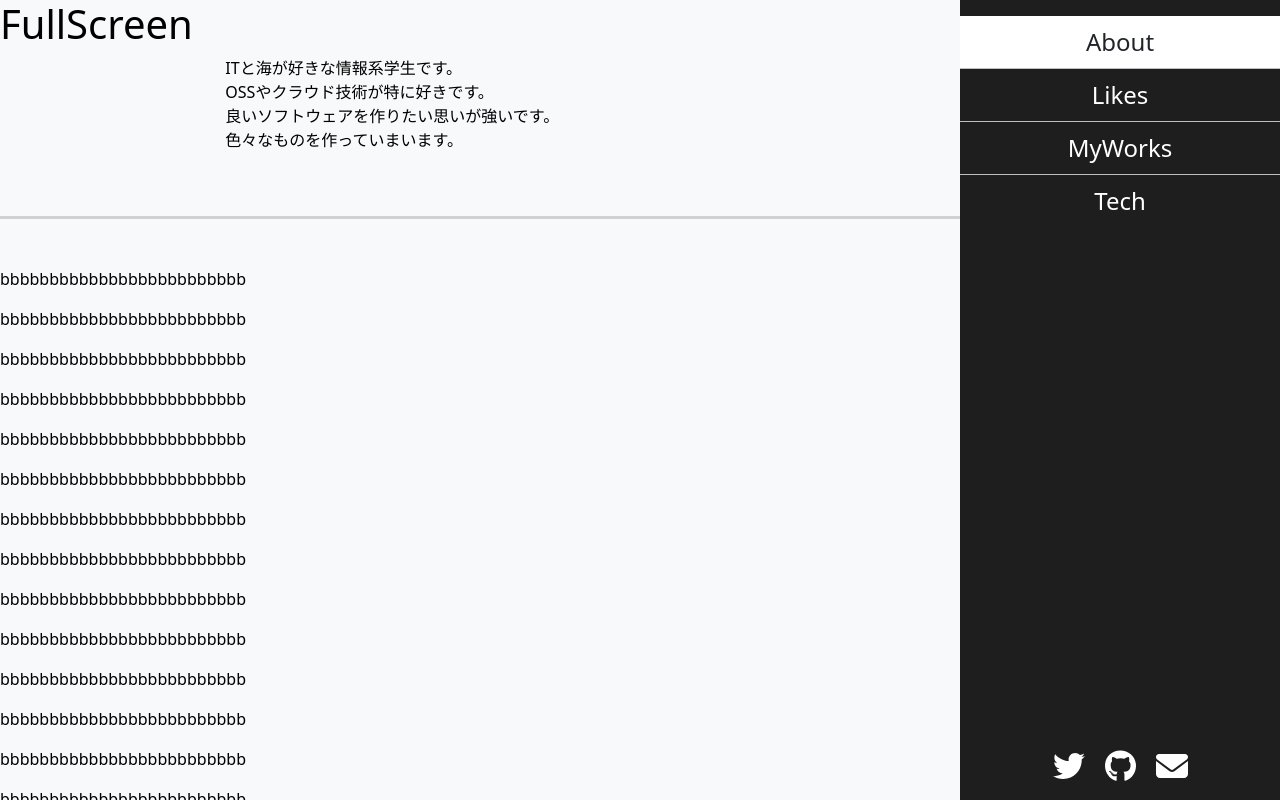
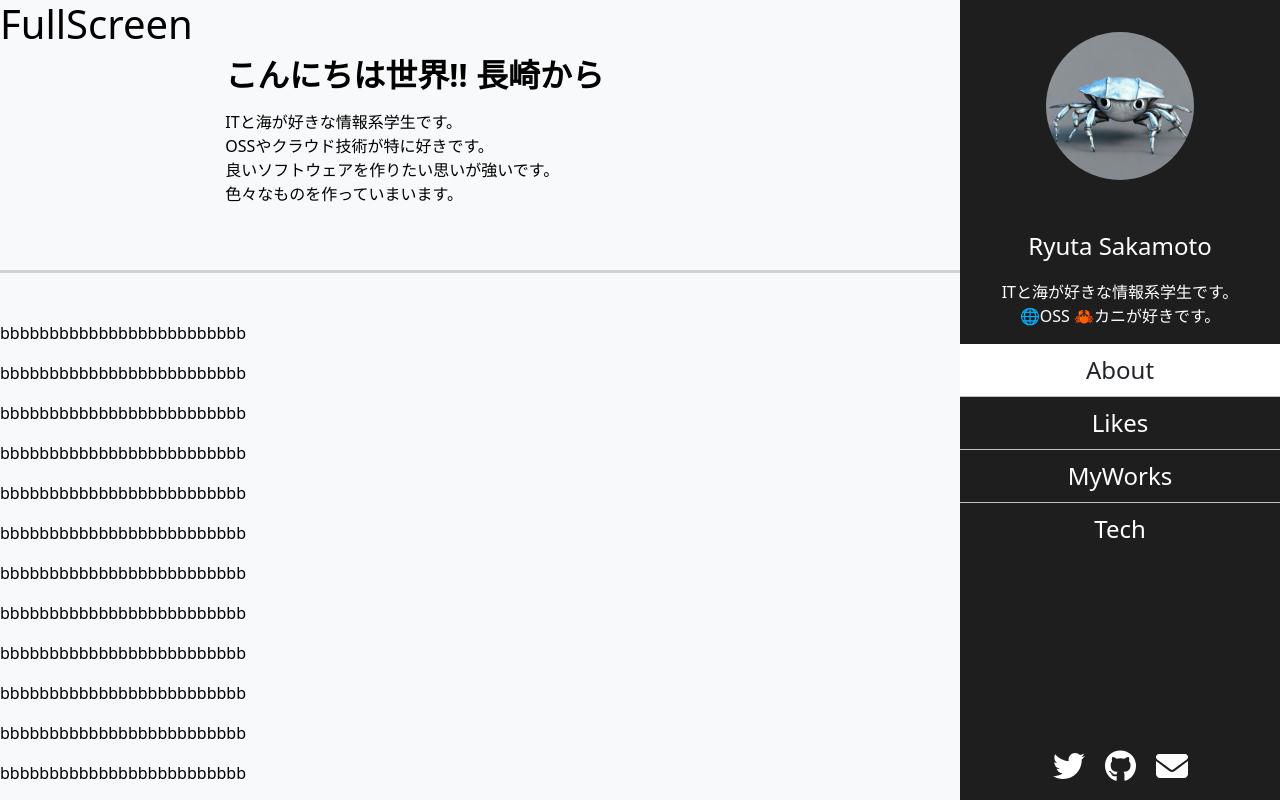
Before and after one commit to student-ops/mypotal_next_bootstrap, a Next.js app in the folder my-project/: page /small in a window 1280 px wide. Built offline with nearby package versions, Linux system fonts and the light colour scheme.

Commit message:
done!! ver1.0

```diff
--- a/my-project/src/components/fixedsidebar.tsx
+++ b/my-project/src/components/fixedsidebar.tsx
@@ -1,7 +1,7 @@
 import React from "react";
 import { Nav } from "react-bootstrap";
-import { Link } from "react-scroll";
-
+import Image from "next/image";
+import { Container, Row, Col } from "react-bootstrap";
 interface SidebarProps {
   activeSection: string | null;
   isSidebarOpen: boolean;
@@ -31,8 +31,41 @@ const FixedSidebar: React.FC<SidebarProps> = ({
       onClick={setIsSidebarOpen}
     >
       {isSidebarOpen ? (
-        <>
-          <div className="fs2 text-center "></div>
+        <div>
+          <Container className="d-flex flex-column align-items-center justify-content-center mt-3 ">
+            <Row>
+              <Col className="d-flex justify-content-center mb-5">
+                <div
+                  style={{
+                    width: "75%",
+                    borderRadius: "50%",
+                    overflow: "hidden",
+                  }}
+                >
+                  <Image
+                    src="/iron-crab.jpg"
+                    alt="Iron Crab"
+                    layout="responsive"
+                    width={1000} // ここでは画像の実際の幅を指定します
+                    height={500} // ここでは画像の実際の高さを指定します
+                  />
+                </div>
+              </Col>
+            </Row>
+            <Row>
+              <Col>
+                <p className="fs-4 text-white text-center">Ryuta Sakamoto</p>
+              </Col>
+            </Row>
+            <Row>
+              <Col className="d-flex justify-content-center text-center">
+                <p className="text-white">
+                  ITと海が好きな情報系学生です。
+                  <br /> 🌐OSS 🦀カニが好きです。
+                </p>
+              </Col>
+            </Row>
+          </Container>
           <Nav className="d-flex flex-column align-items-center mx-auto w-100">
             <Nav.Item className="w-100">
               <Nav.Link href="#home" className={getClassName("home")}>
@@ -68,7 +101,7 @@ const FixedSidebar: React.FC<SidebarProps> = ({
               </Nav.Link>
             </Nav.Item>
           </Nav>
-        </>
+        </div>
       ) : null}
     </div>
   );
--- /dev/null
+++ b/my-project/src/components/head_section.tsx
@@ -0,0 +1,5 @@
+const HeadSection: React.FC = ({}) => {
+  return <div></div>;
+};
+
+export default HeadSection;
--- a/my-project/src/components/main_sections.tsx
+++ b/my-project/src/components/main_sections.tsx
@@ -11,6 +11,7 @@ import {
 import { Container, Row, Col, Image } from "react-bootstrap";
 const Section1 = (
   <div>
+    <h1 className="fw-bold fs-2 mb-3">こんにちは世界!! 長崎から</h1>
     <p>
       ITと海が好きな情報系学生です。 <br />
       OSSやクラウド技術が特に好きです。
@@ -24,14 +25,14 @@ const Section1 = (
 
 const Section2 = (
   <div>
-    <h1>Likes</h1>
+    <h1 className="fw-bold fs-2 mb-3">Likes</h1>
     <p>IT、海、格闘技、将棋、ゲーム等色々好きです</p>
   </div>
 );
 
 const Section3 = (
   <div>
-    <h1>MyWorks</h1>
+    <h1 className="fw-bold fs-2 mb-3">MyWorks</h1>
     {/* <Row className="justify-content-center"> */}
     {/* <Col xs="auto"> */}
     <Container>
@@ -39,20 +40,24 @@ const Section3 = (
         個人開発で作成したポートフォリオです。ソースコードも同じ名前でgithubに公開しています。
       </p>
       <a href="https://app.croud-crab.com" className="image">
-        <Image src="images/effosition_app.png" alt="" />
+        <Image src="public/effosition_app.png" alt="" />
       </a>
       <div className="">
-        <div className="title_github">
+        <div className="title_github d-flex justify-content-between ">
           <a
             href="https://app.croud-crab.com"
             target="_blank"
             className="image"
           >
+            <div style={{ display: "inline-block", paddingRight: "3px" }}>
               <h4>Efforsition</h4>
-            <i className="fas fa-external-link-alt"></i>
+            </div>
+            <span>
+              <i className="fas fa-external-link-alt "></i>
+            </span>
           </a>
           <a
-            className="github_link"
+            className="github_link text-info text-decoration-underline"
             href="https://github.com/student-ops/efforsiton"
           >
             Github リポジトリ
@@ -70,16 +75,16 @@ const Section3 = (
         </p>
       </div>
       <a href="#" className="image">
-        <Image src="images/pic01.jpg" alt="" />
+        <Image src="public/pic01.jpg" alt="" />
       </a>
       <div className="inner">
-        <div className="title_github">
+        <div className="title_github d-flex  justify-content-between">
           <a href="#" target="_blank" className="image">
             <h4>Goチャットサービス</h4>
             {/* <i className="fas fa-external-link-alt"></i> */}
           </a>
           <a
-            className="github_link"
+            className="github_link text-info text-decoration-underline"
             href="https://github.com/student-ops/recuruit"
           >
             Github リポジトリ
@@ -92,16 +97,16 @@ const Section3 = (
         </p>
       </div>
       <a href="#" className="image">
-        <Image src="images/pic01.jpg" alt="" />
+        <Image src="public/pic01.jpg" alt="" />
       </a>
       <div className="inner">
-        <div className="title_github">
+        <div className="title_github d-flex  justify-content-between">
           <a href="#" target="_blank" className="image">
             <h4>Line Openai bot</h4>
             {/* <i className="fas fa-external-link-alt"></i> */}
           </a>
           <a
-            className="github_link"
+            className="github_link text-info text-decoration-underline"
             href="https://github.com/student-ops/line_api_test"
           >
             Github リポジトリ
@@ -121,22 +126,26 @@ const Section3 = (
 
 const Section4 = (
   <div>
-    <h1>Tech</h1>
+    <h1 className="fw-bold fs-2">Tech</h1>
+    <p>
+      OSSやクラウド技術が好きです。特にDocker,Kubernatesなどの仮想化技術が好きです。
+    </p>
+    <p className="fw-bold">Gtihub Stats</p>
+    <Container>
       <div className="my-3">
         <img
           alt="Top Langs"
-        height="160px"
+          height="155px"
           src="https://github-readme-stats.vercel.app/api/top-langs/?username=student-ops&layout=compact&count_private=true&show_icons=true&bg_color=00000000"
         />
         <img
           alt="github stats"
-        height="160px"
+          height="155px"
           src="https://github-readme-stats.vercel.app/api?username=student-ops&show_icons=true&bg_color=00000000"
         />
       </div>
-    <p>
-      OSSやクラウド技術が好きです。特にDocker,Kubernatesなどの技術が好きです。
-    </p>
+
+      {/* <ul style={{ listStyleType: "none", paddingLeft: 0 }}> */}
       <ul style={{ listStyleType: "none" }}>
         {/* <li className="icon solid fa-code">Coding</li> */}
 
@@ -178,14 +187,15 @@ const Section4 = (
           </div>
         </li>
       </ul>
+    </Container>
   </div>
 );
 
 const sectionComponents: React.ReactNode[] = [
   Section1,
   Section2,
+  Section4,
   Section3,
-  Section4,
 ];
 
 interface MergedComponentProps {
--- a/my-project/src/components/sidebar.tsx
+++ b/my-project/src/components/sidebar.tsx
@@ -3,7 +3,8 @@ import { Nav } from "react-bootstrap";
 import { FontAwesomeIcon } from "@fortawesome/react-fontawesome";
 import { faTwitter, faGithub } from "@fortawesome/free-brands-svg-icons";
 import { faEnvelope } from "@fortawesome/free-solid-svg-icons";
-import ListGroup from "react-bootstrap/ListGroup";
+import Image from "next/image";
+import { Container, Row, Col } from "react-bootstrap";
 
 interface SidebarProps {
   activeSection: string | boolean;
@@ -27,6 +28,40 @@ const Sidebar: React.FC<SidebarProps> = ({ activeSection }) => {
       }}
     >
       <div>
+        <Container className="d-flex flex-column align-items-center justify-content-center mt-3 ">
+          <Row>
+            <Col className="d-flex justify-content-center mb-5">
+              <div
+                style={{
+                  width: "50%",
+                  borderRadius: "50%",
+                  overflow: "hidden",
+                }}
+              >
+                <Image
+                  src="/iron-crab.jpg"
+                  alt="Iron Crab"
+                  layout="responsive"
+                  width={1000} // ここでは画像の実際の幅を指定します
+                  height={500} // ここでは画像の実際の高さを指定します
+                />
+              </div>
+            </Col>
+          </Row>
+          <Row>
+            <Col>
+              <p className="fs-4 text-white text-center">Ryuta Sakamoto</p>
+            </Col>
+          </Row>
+          <Row>
+            <Col className="d-flex justify-content-center text-center">
+              <p className="text-white">
+                ITと海が好きな情報系学生です。
+                <br /> 🌐OSS 🦀カニが好きです。
+              </p>
+            </Col>
+          </Row>
+        </Container>
         <Nav className="d-flex flex-column align-items-center mx-auto w-100">
           <Nav.Item className="w-100">
             <Nav.Link href="#home" className={getClassName("home")}>
```
Also changed, not shown: my-project/src/pages/index.tsx (+7 -3 lines). Lines whose indentation alone changed are shown as unchanged.
